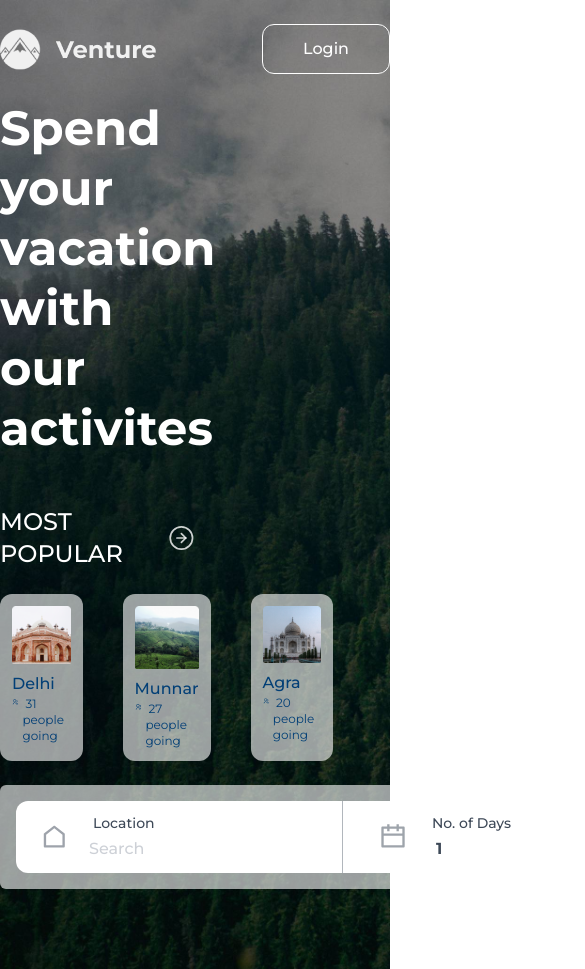
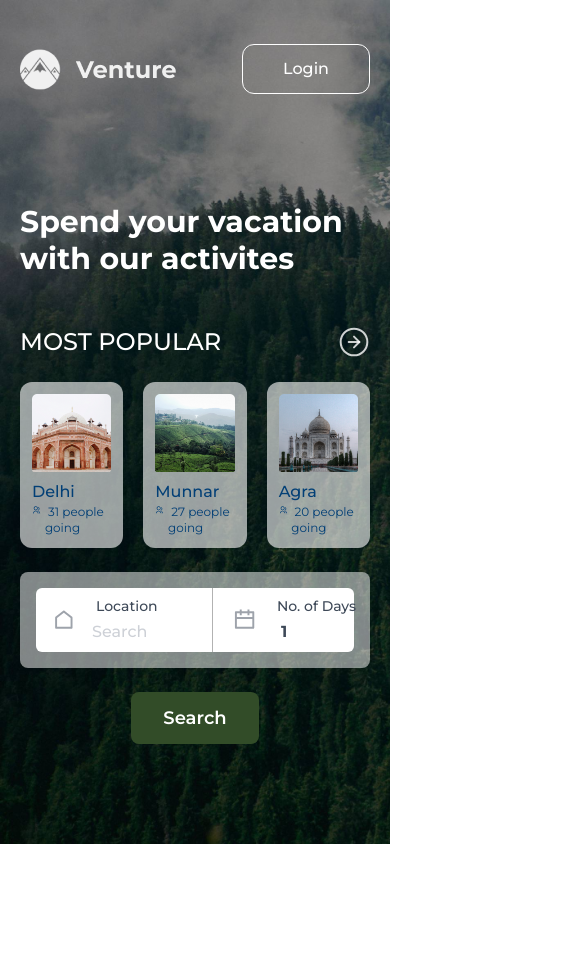
Before and after one commit to hananAzeez/venture-client, a Next.js app: page / in a window 390 px wide. Shown: the top 969 px of the page, 585 px wide, since content can reach past the window. After the commit the page ends 844 px from the top, so only its background shows below. Built offline with nearby package versions, Linux system fonts and the light colour scheme.

Commit message:
landing page responsive

```diff
--- a/src/pages/index.tsx
+++ b/src/pages/index.tsx
@@ -47,12 +47,12 @@ export default function Home() {
 
   return (
     <div>
-      <div className="font-montserrat bg-hero lg:h-screen bg-cover flex flex-col justify-between">
+      <div className="font-montserrat bg-hero h-screen bg-cover flex flex-col justify-between p-5 xl:p-0">
         <Navbar />
         <div className="container mx-auto mb-20">
-          <div className="grid grid-cols-2 ">
+          <div className="grid grid-cols-1 lg:grid-cols-2 ">
             <div className="col-span-1 ">
-              <h1 className="font-bold text-5xl leading-tight text-white">
+              <h1 className="font-bold text-3xl md:text-4xl lg:text-5xl leading-tight text-white">
                 Spend your vacation with our activites
               </h1>
               <div className="flex flex-col gap-6 mt-12">
@@ -93,7 +93,7 @@ export default function Home() {
                     />
                   </svg>
                 </div>
-                <div className="flex gap-10 ">
+                <div className="flex gap-5 lg:gap-10 ">
                   {data.map((el, i) => (
                     <div
                       className="flex gap-2 flex-col rounded-xl bg-white bg-opacity-60 text-primary p-3"
@@ -134,16 +134,119 @@ export default function Home() {
                     </div>
                   ))}
                 </div>
-                <div className="flex">
+                {/* MOBILE SEARCH */}
+                <div className="lg:hidden bg-white bg-opacity-50 p-4 rounded-lg">
+                  <div className="flex max-w-full bg-white rounded-md">
+                    <div className="flex items-center gap-4 lg:gap-5 p-2 lg:p-3 ml-2 lg:ml-3 border-r border-black border-opacity-30">
+                      <svg
+                        xmlns="http://www.w3.org/2000/svg"
+                        width="29"
+                        height="28"
+                        viewBox="0 0 29 28"
+                        fill="none"
+                        className="w-6 h-6 lg:w-7 lg:h-7"
+                      >
+                        <g opacity="0.5" clipPath="url(#clip0_74_1259)">
+                          <path
+                            d="M24.7891 23.3334C24.7891 23.6428 24.6662 23.9396 24.4474 24.1584C24.2286 24.3772 23.9318 24.5001 23.6224 24.5001H4.95573C4.64631 24.5001 4.34956 24.3772 4.13077 24.1584C3.91198 23.9396 3.78906 23.6428 3.78906 23.3334V11.0717C3.78894 10.894 3.82945 10.7185 3.9075 10.5588C3.98555 10.399 4.09907 10.2592 4.2394 10.1501L13.5727 2.89107C13.7775 2.73176 14.0296 2.64526 14.2891 2.64526C14.5485 2.64526 14.8006 2.73176 15.0054 2.89107L24.3387 10.1501C24.4791 10.2592 24.5926 10.399 24.6706 10.5588C24.7487 10.7185 24.7892 10.894 24.7891 11.0717V23.3334ZM22.4557 22.1667V11.6411L14.2891 5.28974L6.1224 11.6411V22.1667H22.4557Z"
+                            fill="#3E4958"
+                          />
+                        </g>
+                        <defs>
+                          <clipPath id="clip0_74_1259">
+                            <rect
+                              width="28"
+                              height="28"
+                              fill="white"
+                              transform="translate(0.289062)"
+                            />
+                          </clipPath>
+                        </defs>
+                      </svg>
+                      <div className="flex flex-col gap-1 max-w-28 lg:max-w-full">
+                        <p className="ml-1 text-secondary text-sm font-medium">
+                          Location
+                        </p>
+                        <input
+                          type="text"
+                          id="destination"
+                          className="bg-transparent text-secondary font-bold placeholder:opacity-50 placeholder:font-medium outline-none"
+                          placeholder="Search"
+                          onChange={(e) =>
+                            setPromptData({
+                              ...promptData,
+                              destination: e.target.value,
+                            })
+                          }
+                        />
+                      </div>
+                    </div>
+                    <div className="flex items-center gap-4 lg:gap-5 p-2 lg:p-3 ml-3">
+                      <svg
+                        xmlns="http://www.w3.org/2000/svg"
+                        width="29"
+                        height="28"
+                        viewBox="0 0 29 28"
+                        fill="none"
+                        className="w-6 h-6 lg:w-7 lg:h-7"
+                      >
+                        <g opacity="0.5" clipPath="url(#clip0_184_1320)">
+                          <path
+                            d="M19.8506 3.49984H24.5173C24.8267 3.49984 25.1234 3.62275 25.3422 3.84155C25.561 4.06034 25.6839 4.35708 25.6839 4.6665V23.3332C25.6839 23.6426 25.561 23.9393 25.3422 24.1581C25.1234 24.3769 24.8267 24.4998 24.5173 24.4998H3.51725C3.20783 24.4998 2.91109 24.3769 2.69229 24.1581C2.4735 23.9393 2.35059 23.6426 2.35059 23.3332V4.6665C2.35059 4.35708 2.4735 4.06034 2.69229 3.84155C2.91109 3.62275 3.20783 3.49984 3.51725 3.49984H8.18392V1.1665H10.5173V3.49984H17.5173V1.1665H19.8506V3.49984ZM17.5173 5.83317H10.5173V8.1665H8.18392V5.83317H4.68392V10.4998H23.3506V5.83317H19.8506V8.1665H17.5173V5.83317ZM23.3506 12.8332H4.68392V22.1665H23.3506V12.8332Z"
+                            fill="#3E4958"
+                          />
+                        </g>
+                        <defs>
+                          <clipPath id="clip0_184_1320">
+                            <rect
+                              width="28"
+                              height="28"
+                              fill="white"
+                              transform="translate(0.0170898)"
+                            />
+                          </clipPath>
+                        </defs>
+                      </svg>
+                      <div className="flex flex-col gap-1 max-w-28 lg:max-w-full">
+                        <p className="ml-1 text-secondary text-sm font-medium">
+                          No. of Days
+                        </p>
+                        <input
+                          type="number"
+                          value={promptData.days}
+                          onChange={(e) =>
+                            setPromptData({
+                              ...promptData,
+                              days:
+                                +e.target.value > 0
+                                  ? +e.target.value
+                                  : promptData.days,
+                            })
+                          }
+                          className="bg-transparent text-secondary font-bold pl-2 outline-none border-none"
+                        />
+                      </div>
+                    </div>
+                  </div>
+                </div>
+                <button
+                  onClick={handleSubmit}
+                  className="py-3 px-8 text-white rounded-lg font-semibold text-lg bg-[#324C28] hover:bg-opacity-90 lg:hidden mx-auto"
+                >
+                  Search
+                </button>
+                {/* MOBILE SEARCH */}
+                <div className="hidden lg:flex max-w-full">
                   <div className="flex gap-6 p-4 bg-white bg-opacity-60 rounded-md">
                     <div className="flex-1 flex items-center bg-white  rounded-xl">
-                      <div className="flex items-center gap-5 p-3 ml-3">
+                      <div className="flex items-center gap-4 lg:gap-5 p-2 lg:p-3 ml-2 lg:ml-3">
                         <svg
                           xmlns="http://www.w3.org/2000/svg"
                           width="29"
                           height="28"
                           viewBox="0 0 29 28"
                           fill="none"
+                          className="w-6 h-6 lg:w-7 lg:h-7"
                         >
                           <g opacity="0.5" clipPath="url(#clip0_74_1259)">
                             <path
@@ -162,7 +265,7 @@ export default function Home() {
                             </clipPath>
                           </defs>
                         </svg>
-                        <div className="flex flex-col gap-1">
+                        <div className="flex flex-col gap-1 max-w-28 lg:max-w-full">
                           <p className="ml-1 text-secondary text-sm font-medium">
                             Location
                           </p>
@@ -180,14 +283,15 @@ export default function Home() {
                           />
                         </div>
                       </div>
-                      <div className="ml-10 mr-6 w-[1px] h-full bg-secondary opacity-40"></div>
-                      <div className="flex items-center gap-5 p-3">
+                      <div className="ml-4 lg:ml-10 mr-2 lg:mr-6 w-[1px] h-full bg-secondary opacity-40"></div>
+                      <div className="flex items-center gap-4 lg:gap-5 p-2 lg:p-3">
                         <svg
                           xmlns="http://www.w3.org/2000/svg"
                           width="29"
                           height="28"
                           viewBox="0 0 29 28"
                           fill="none"
+                          className="w-6 h-6 lg:w-7 lg:h-7"
                         >
                           <g opacity="0.5" clipPath="url(#clip0_184_1320)">
                             <path
@@ -206,7 +310,7 @@ export default function Home() {
                             </clipPath>
                           </defs>
                         </svg>
-                        <div className="flex flex-col gap-1">
+                        <div className="flex flex-col gap-1 max-w-28 lg:max-w-full">
                           <p className="ml-1 text-secondary text-sm font-medium">
                             No. of Days
                           </p>
@@ -229,7 +333,7 @@ export default function Home() {
                     </div>
                     <button
                       onClick={handleSubmit}
-                      className="py-2 px-8 text-white rounded-lg font-semibold text-lg bg-[#324C28] hover:bg-opacity-90"
+                      className="py-2 px-8 text-white rounded-lg font-semibold text-lg bg-[#324C28] hover:bg-opacity-90 hidden lg:block"
                     >
                       Search
                     </button>
```
